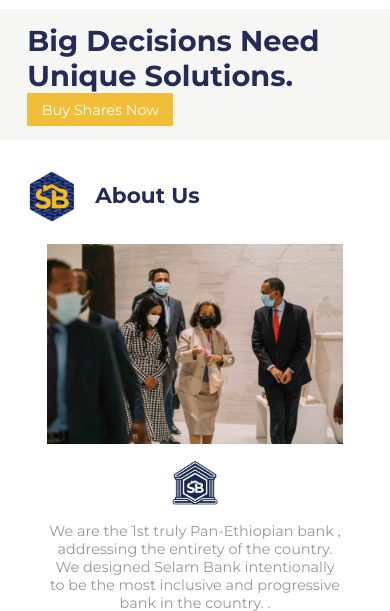
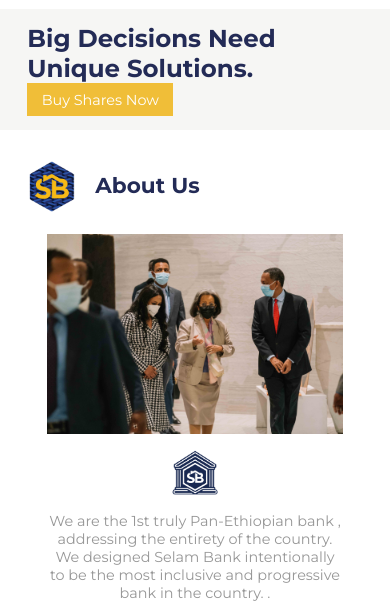
Before and after one commit to peri-meter/perimeter.github.io, a PHP site: page /index.html in a window 390 px wide. Shown: the part 387-998 px from the top of the page. Run offline with PHP 8.4, Linux system fonts and the light colour scheme; some libraries are stand-ins or nearby versions.

Commit message:
Update style.css

```diff
--- a/style.css
+++ b/style.css
@@ -1094,7 +1094,7 @@
     font-size: 1rem;
   }
   .container .content h1{
-    font-size: 2rem;
+    font-size: 1.7rem;
   }
 
 }
```
